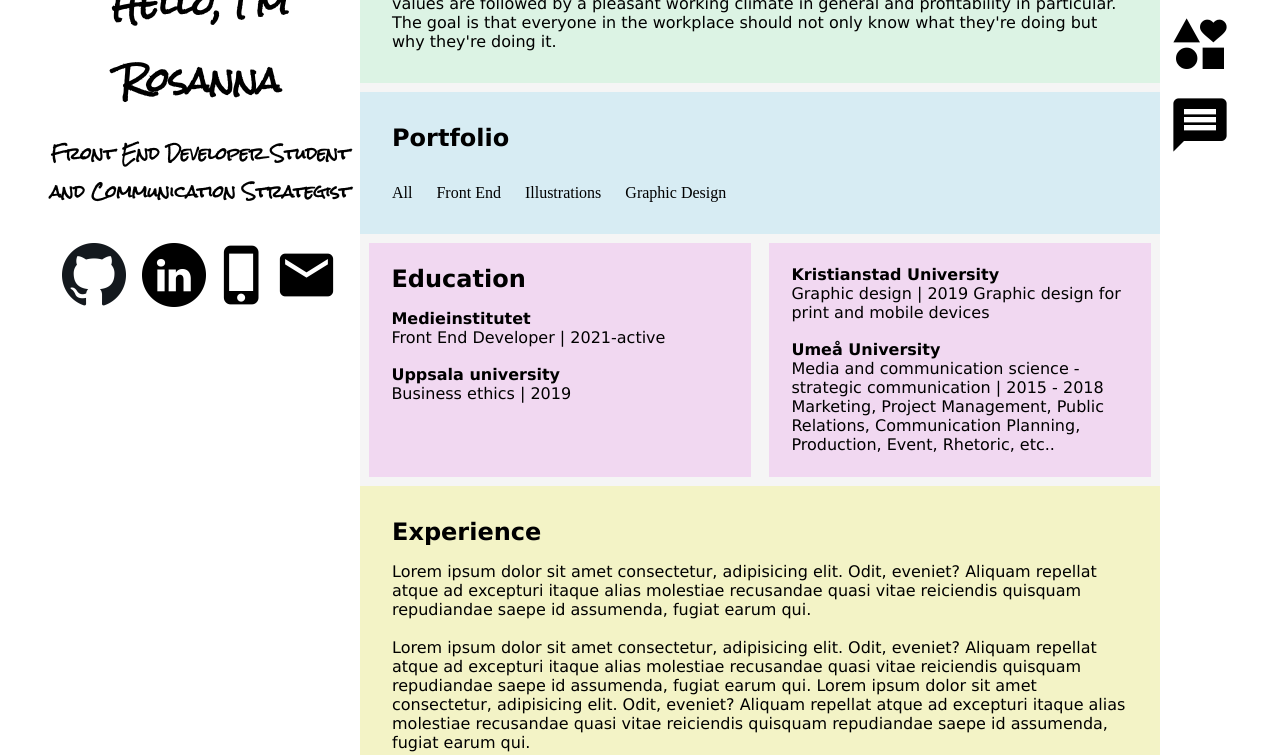
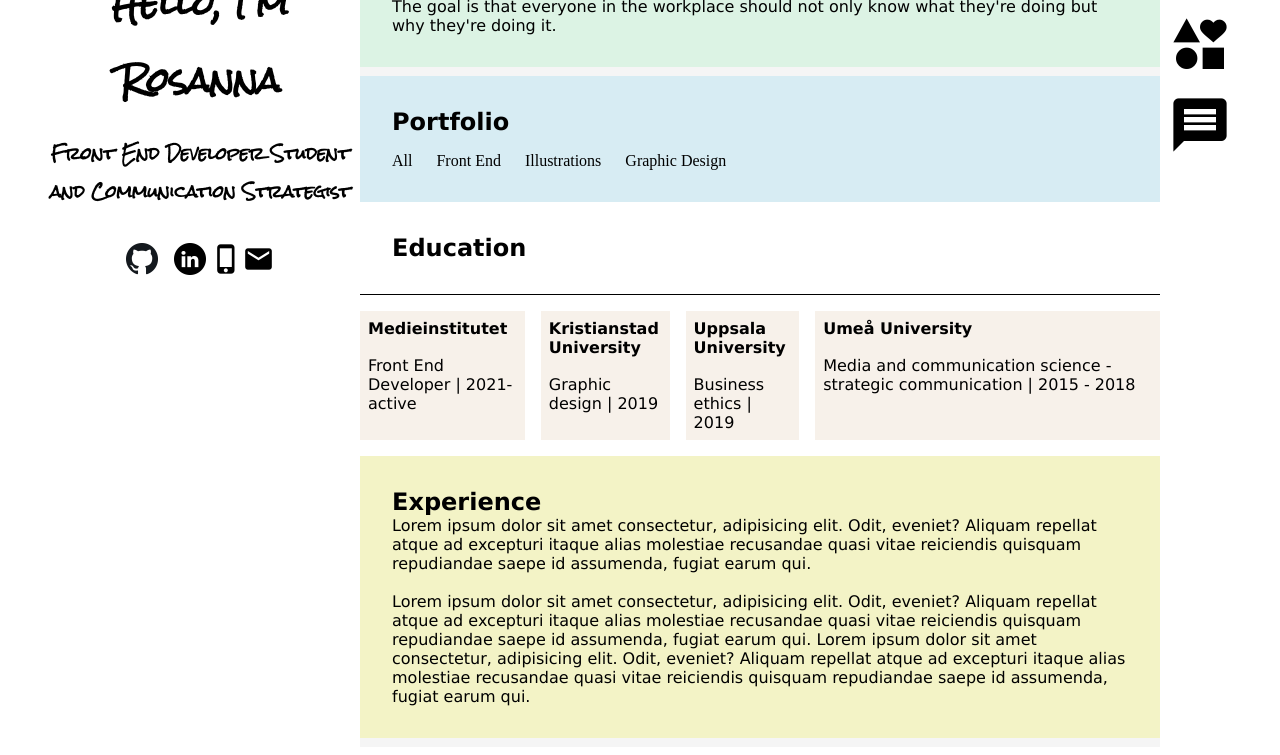
Before and after one commit to rosannapistone/CV, a plain HTML site: page index.html in a window 1280 px wide. Shown: the part 403-1158 px from the top of the page. Drawn offline with Linux system fonts and the light colour scheme.

Commit message:
Add new layout styling

```diff
--- a/index.html
+++ b/index.html
@@ -52,28 +52,33 @@
                       </ul>
                 </div>
 
-                <div class="main-info-education flex row">
 
-                    <div class="education-1 flex column"><h2 class="">Education</h2>
+                <div class="education-container">
+                    <h2 class="">Education</h2>
+                    <div class="main-info-education flex row justify-between">
+                    <div class="education-1 flex column">
                     <p><b>Medieinstitutet</b></p>
+                    <br>
                     <p>Front End Developer | 2021-active</p>
-                    <br>
-                    <p><b>Uppsala university</b></p>
-                    <p>Business ethics | 2019</p>
                     </div>
                     <div class="education-2 flex column">
                         <p><b>Kristianstad University</b></p>
-                        <p>Graphic design | 2019
-                        Graphic design for print and mobile devices</p>
-                    <br>
-
-                        <p><b>Umeå University</b></p>
-                    <p>Media and communication science - strategic communication | 2015 - 2018
-                    Marketing, Project Management, Public Relations,
-                    Communication Planning, Production, Event, Rhetoric, etc..</p>
+                        <br>
+                        <p>Graphic design | 2019</p>
                     </div>
 
+                    <div class="education-3 flex column">
+                        <p><b>Uppsala University</b></p>
+                        <br>
+                        <p>Business ethics | 2019</p>
+                        </div>
+                        <div class="education-4 flex column">
+                        <p><b>Umeå University</b></p>
+                        <br>
+                        <p>Media and communication science - strategic communication | 2015 - 2018</p>
+                        </div>
 
+                    </div>
                 </div>
 
                 <div class="main-info-experience flex column">
--- a/style.css
+++ b/style.css
@@ -5,10 +5,10 @@
 }
 
 body {
-   /* background-image: url(./Assets/background-image.jpg);*/
+   /* background-image: url(./Assets/blacknwhite.jpg);
     background-position: center;
     background-size: cover;
-    color: black;
+    color: white;*/
 
 }
 
@@ -21,6 +21,8 @@ body {
     /*background-color: aqua;*/
     /*height: 35rem;*/
     width: 20rem;
+
+
     /*margin: 1rem;*/
 }
 
@@ -41,14 +43,14 @@ body {
 }
 
 .github {
-    width: 4rem;
-    height: 4rem;
+    width: 2rem;
+    height: 2rem;
     margin-right: 1rem;
 }
 
 .linkedin {
-    width: 4rem;
-    height: 4rem;
+    width: 2rem;
+    height: 2rem;
     margin-right: 0.3rem;
 }
 
@@ -57,8 +59,11 @@ body {
 
 }
 
+.heading-info-contact .material-icons {
+    font-size: 2rem;
+}
+
 .main-content {
-    background-color: rgba(167, 187, 196, 0.289);
     height: auto;
     width: 50rem;
     /*margin: 1rem;*/
@@ -86,26 +91,47 @@ li {
     margin-right: 1.5rem;
 }
 
+.education-container h2{
+    padding: 2rem;
+
+}
+.main-info-education {
+    border-top: 0.1rem solid black;
+
+}
+
+.education-1 {
+    padding: 0.5rem;
+    background-color:  rgba(240, 229, 216, 0.534);
+    margin: 1rem 0rem;
 
 
-.education-1 {
-    background-color: rgb(241, 216, 241);
-    border: whitesmoke 0.6rem solid;
-    border-collapse: collapse;
-    border-spacing: 0;
-    padding: 1.4rem;
-    width: 50%;
-}
-.education-2 {
-    background-color: rgb(241, 216, 241);
-    border: whitesmoke 0.6rem solid;
-    border-collapse: collapse;
-    border-spacing: 0;
-
-    padding: 1.4rem;
-    width: 50%;
 }
 
+.education-2 {
+    padding: 0.5rem;
+    background-color:  rgba(240, 229, 216, 0.534);
+    margin: 1rem 0rem 1rem 1rem;
+
+
+
+
+}
+.education-3 {
+    padding: 0.5rem;
+    background-color: rgba(240, 229, 216, 0.534);
+    margin: 1rem 0rem 1rem 1rem;
+
+
+
+}
+.education-4 {
+    padding: 0.5rem;
+    background-color:  rgba(240, 229, 216, 0.534);
+    margin: 1rem 0rem 1rem 1rem;
+
+
+}
 
 .main-info-experience {
     padding: 2rem;
@@ -156,7 +182,6 @@ h1 {
 
 h2 {
     font-family: Verdana, Geneva, Tahoma, sans-serif;
-    margin-bottom: 1rem;
 }
 
 
@@ -207,7 +232,7 @@ hr {
 
 
 /* Media Queries */
-@media all and (max-width: 900px) {
+@media all and (max-width: 1000px) {
     .fixed-icons {
 
         position: initial;
@@ -245,7 +270,7 @@ hr {
     }
 
     .main-content {
-
+        width: 100%;
     }
 
     .profile-view {
```
Also changed, not shown: Assets/blacknwhite.jpg (added), 1 other file.
